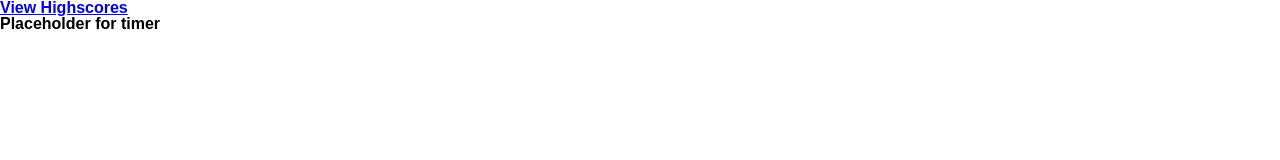
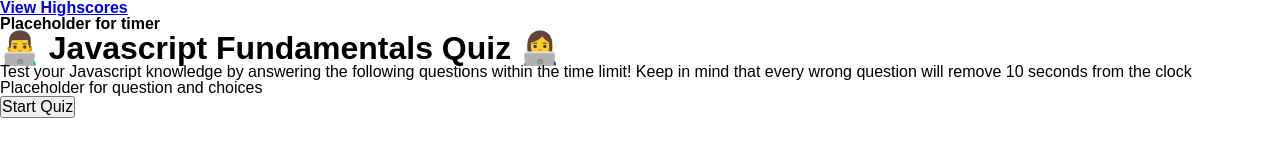
Before and after one commit to Maelikah/M4_JavaScriptFundamentalsQuiz, a plain HTML site: page index.html in a window 1280 px wide. Drawn offline with Linux system fonts and the light colour scheme.

Commit message:
Added complete HTML structure

```diff
--- a/index.html
+++ b/index.html
@@ -13,14 +13,27 @@
         <div>
             <h2><a href="./highscores.html">View Highscores</a></h2>
         </div>
+
+        <div>
             <h2>Placeholder for timer</h2>
-        <div>
-
         </div>
-
     </header>
 
     <main>
+        <h1>
+            👨‍💻 Javascript Fundamentals Quiz 👩‍💻
+        </h1>
+        <p>
+            Test your Javascript knowledge by answering the following questions within the time limit!
+            Keep in mind that every wrong question will remove 10 seconds from the clock
+        </p>
+        <ul>
+            <li>Placeholder for question and choices</li>
+        </ul>
+
+        <button>
+            Start Quiz
+        </button>
 
     </main>
 </body>
```
